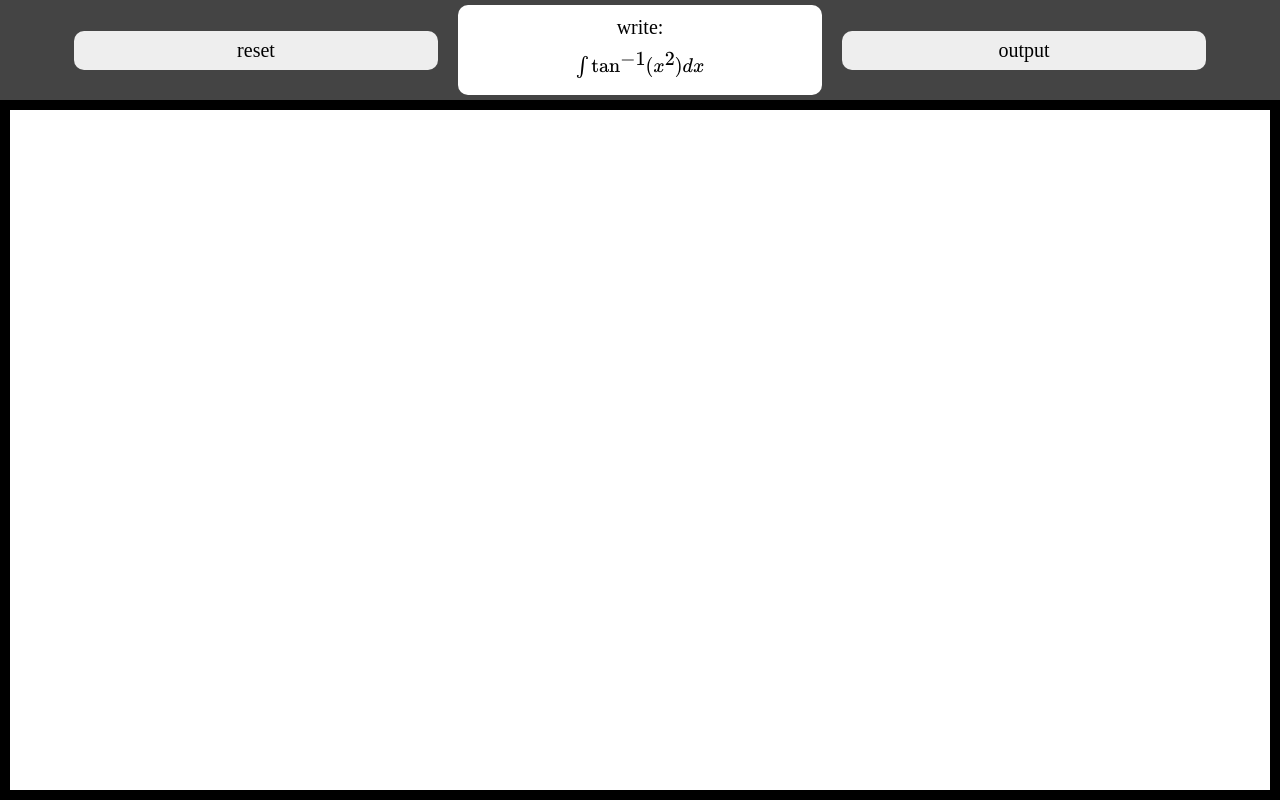
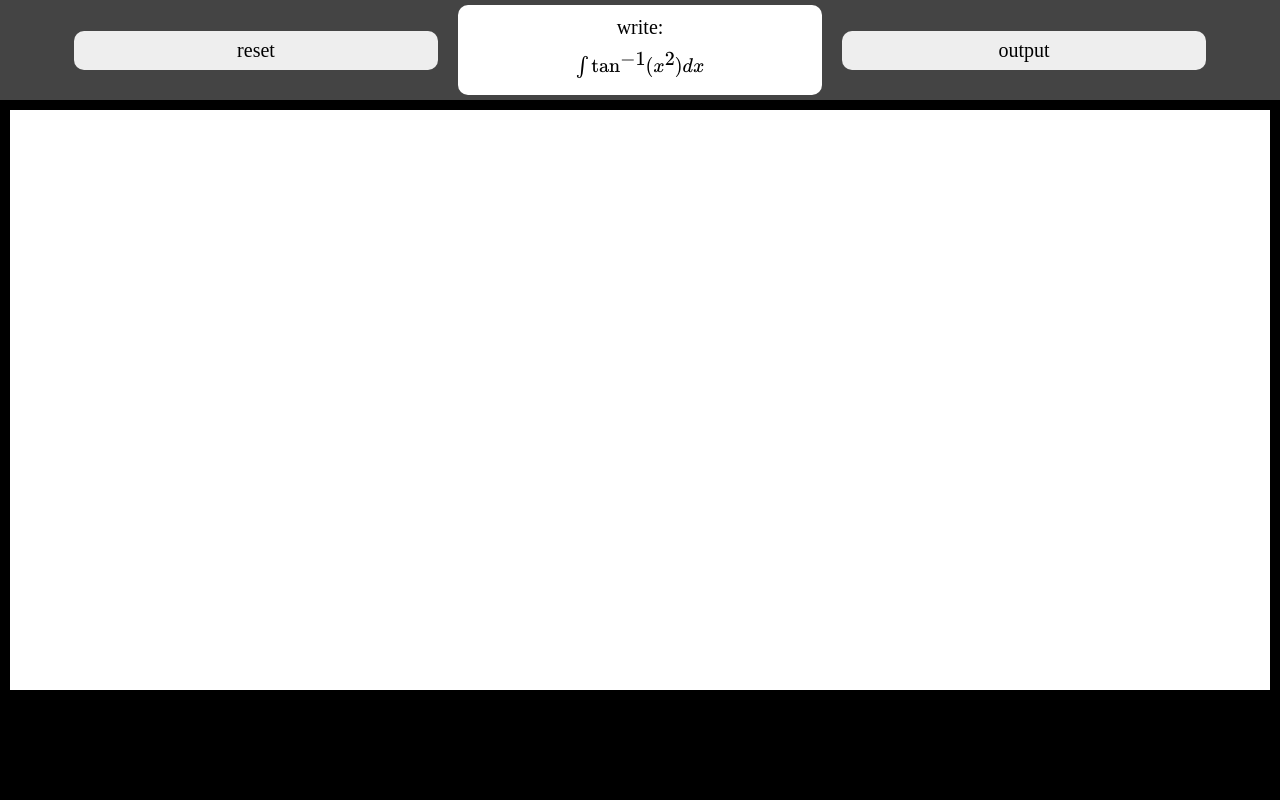
Before and after one commit to rogerphysical/hand_write, a plain HTML site: page index.html in a window 1280 px wide. Drawn offline with nearby package versions, Linux system fonts and the light colour scheme; some packages are replaced by stand-ins of ours.

Commit message:
Add files via upload

```diff
--- a/style.css
+++ b/style.css
@@ -4,16 +4,17 @@
 }
 body {
 	margin: 0;
+	background-color: #000;
 }
 #paper {
 	width: 100%;
-	height: calc(100vh - 100px);
+	height: calc(100vh - 200px);
 	overflow: hidden;
 
 	margin-top: 100px;
 
 	transition: height 1s;
-	background-color: #000;
+	/*background-color: #000;*/
 }
 #write{
 	border: solid 10px #000;
```
